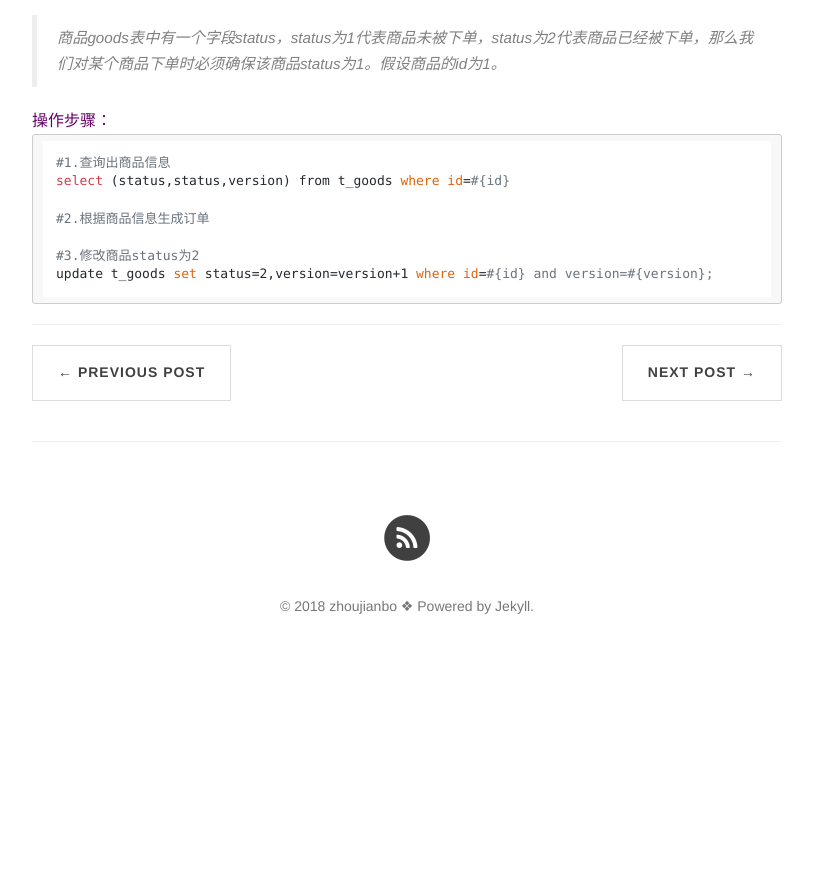
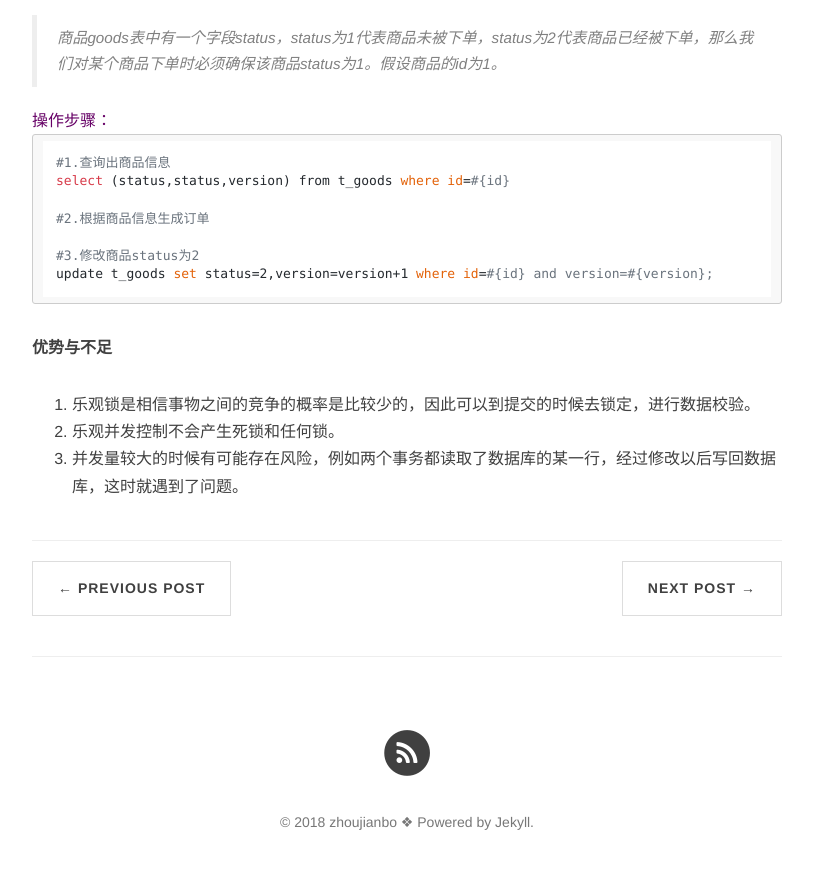
Before and after one commit to ZhouJianBoPro/ZhouJianBoPro.github.io, a Jekyll site: the page built from _posts/2018-03-22-mysql-optimistic-locks.md, in a window 1280 px wide and 900 px high, scrolled down 1040 px. Shown: the top 869 px of the window, without its empty margins (233-1046 px from the left). Built offline with Jekyll 4.4.1, drawn with Linux system fonts in a browser that asks for light colours; nearby versions of some CDN libraries; comment, search, counter and statistics services are not loaded; before the commit the page ends 1724 px from its top, so only the background shows below that.

Commit message:
defalut commit；

````diff
--- a/_posts/2018-03-22-mysql-optimistic-locks.md
+++ b/_posts/2018-03-22-mysql-optimistic-locks.md
@@ -34,3 +34,8 @@ select (status,status,version) from t_goods where id=#{id}
 #3.修改商品status为2
 update t_goods set status=2,version=version+1 where id=#{id} and version=#{version};
 ```
+
+**优势与不足**
+1. 乐观锁是相信事物之间的竞争的概率是比较少的，因此可以到提交的时候去锁定，进行数据校验。
+2. 乐观并发控制不会产生死锁和任何锁。
+3. 并发量较大的时候有可能存在风险，例如两个事务都读取了数据库的某一行，经过修改以后写回数据库，这时就遇到了问题。
````
